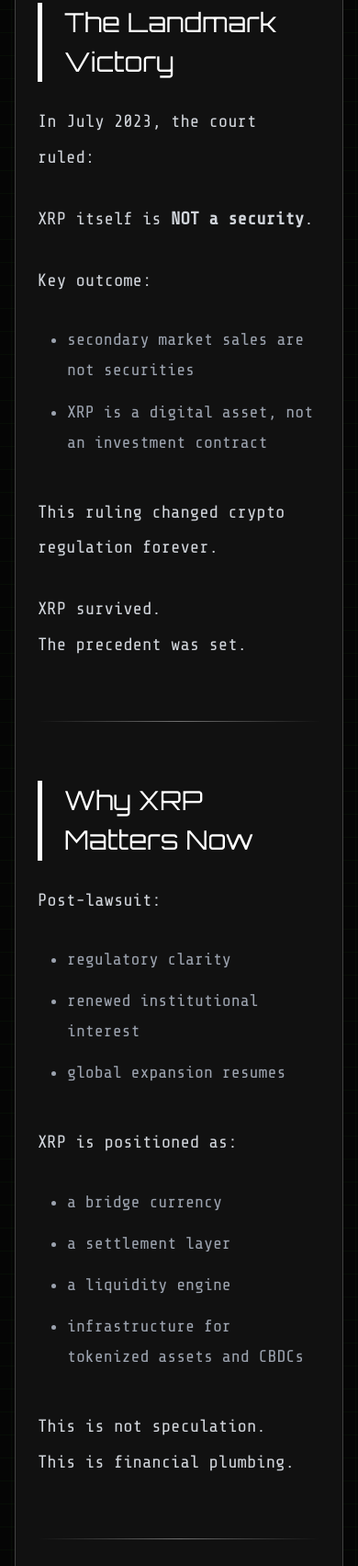
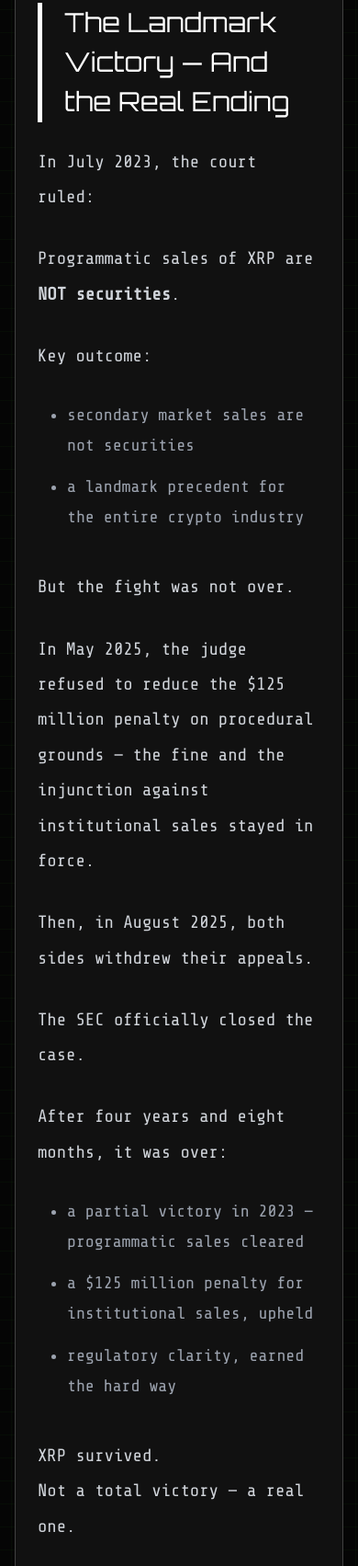
Before and after one commit to jutrasdimitri/cryptot, a plain HTML site: page xrp.html in a window 390 px wide. Shown: the part 8927-10630 px from the top of the page at 92% size. Drawn offline with nearby package versions, Linux system fonts and the light colour scheme; a script that the page names is missing.

Commit message:
Enrich Power 5 pages: 2026 timelines, facts, Solana Phone rewrite, XRP case ending, BTC slogan in words

```diff
--- a/xrp.html
+++ b/xrp.html
@@ -377,16 +377,25 @@
 
         <div class="wiki-divider"></div>
 
-        <h2>The Landmark Victory</h2>
+        <h2>The Landmark Victory — And the Real Ending</h2>
         <p>In July 2023, the court ruled:</p>
-        <p>XRP itself is <strong>NOT a security</strong>.</p>
+        <p>Programmatic sales of XRP are <strong>NOT securities</strong>.</p>
         <p>Key outcome:</p>
         <ul>
             <li>secondary market sales are not securities</li>
-            <li>XRP is a digital asset, not an investment contract</li>
+            <li>a landmark precedent for the entire crypto industry</li>
         </ul>
-        <p>This ruling changed crypto regulation forever.</p>
-        <p>XRP survived.<br>The precedent was set.</p>
+        <p>But the fight was not over.</p>
+        <p>In May 2025, the judge refused to reduce the $125 million penalty on procedural grounds — the fine and the injunction against institutional sales stayed in force.</p>
+        <p>Then, in August 2025, both sides withdrew their appeals.</p>
+        <p>The SEC officially closed the case.</p>
+        <p>After four years and eight months, it was over:</p>
+        <ul>
+            <li>a partial victory in 2023 — programmatic sales cleared</li>
+            <li>a $125 million penalty for institutional sales, upheld</li>
+            <li>regulatory clarity, earned the hard way</li>
+        </ul>
+        <p>XRP survived.<br>Not a total victory — a real one.</p>
 
         <div class="wiki-divider"></div>
 
@@ -437,9 +446,14 @@
             <li><strong>2013</strong> — Ripple Labs founded</li>
             <li><strong>2017</strong> — XRP enters top 3 crypto assets</li>
             <li><strong>2020</strong> — SEC lawsuit filed</li>
-            <li><strong>2023</strong> — Court ruling: XRP is not a security</li>
+            <li><strong>2023</strong> — Court ruling: programmatic XRP sales are not securities</li>
             <li><strong>2024</strong> — Institutional adoption resumes</li>
             <li><strong>2025</strong> — XRP positioned as a global settlement standard</li>
+            <li><strong>2025</strong> — Seven spot XRP ETFs launch in the U.S. (~$1.5B inflows by March 2026)</li>
+            <li><strong>2026</strong> — Aviva Investors explores fund tokenization on the XRP Ledger</li>
+            <li><strong>2026</strong> — Ripple's national trust bank charter becomes operational (OCC)</li>
+            <li><strong>2026</strong> — Token Escrow (XLS-85) goes live on mainnet for institutional settlement</li>
+            <li><strong>2026</strong> — XRPL activity surges: active addresses up 142%, RLUSD up ~19x</li>
         </ul>
 
         <div class="wiki-divider"></div>
```
